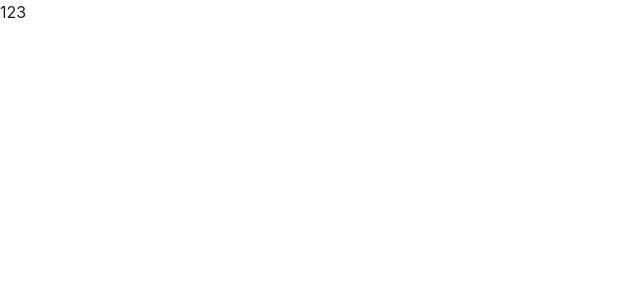
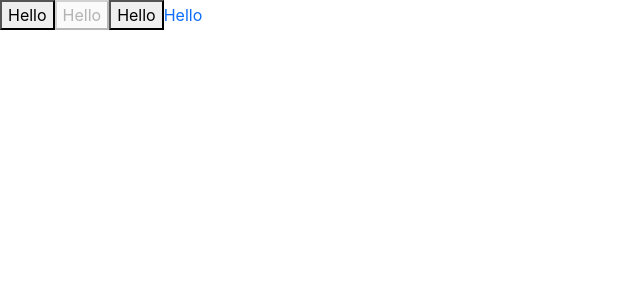
Before and after one commit to adekang/benas-react-ui, a React (Create React App) app: page / in a window 1280 px wide. Shown: the top 300 px of the page, without its empty margins (0-640 px from the left). Built offline with nearby package versions, Linux system fonts and the light colour scheme.

Commit message:
实现button的基本布局

```diff
--- a/package.json
+++ b/package.json
@@ -6,10 +6,12 @@
     "@testing-library/jest-dom": "^5.11.4",
     "@testing-library/react": "^11.1.0",
     "@testing-library/user-event": "^12.1.10",
+    "@types/classnames": "^2.3.1",
     "@types/jest": "^26.0.15",
     "@types/node": "^12.0.0",
     "@types/react": "^17.0.0",
     "@types/react-dom": "^17.0.0",
+    "classnames": "^2.3.1",
     "node-sass": "^6.0.0",
     "react": "^17.0.2",
     "react-dom": "^17.0.2",
--- a/src/App.tsx
+++ b/src/App.tsx
@@ -1,10 +1,14 @@
 import React from 'react';
 import './styles/index.scss';
+import Button, {ButtonSize, ButtonType} from './components/Button/button';
 
 function App() {
   return (
     <div>
-      123
+      <Button>Hello</Button>
+      <Button disabled>Hello</Button>
+      <Button btnType={ButtonType.Primary} size={ButtonSize.Large}>Hello</Button>
+      <Button btnType={ButtonType.Link} href={'www.baidu.com'}>Hello</Button>
     </div>
   );
 }
--- /dev/null
+++ b/src/components/Button/button.tsx
@@ -0,0 +1,59 @@
+import React from 'react';
+import classNames from 'classnames';
+
+export enum ButtonSize {
+  Large = 'lg',
+  Small = 'sm'
+}
+
+export enum ButtonType {
+  Primary = 'primary',
+  Default = 'default',
+  Danger = 'danger',
+  Link = 'link'
+}
+
+interface BaseButtonProps {
+  className?: string;
+  disabled?: boolean;
+  size?: ButtonSize;
+  btnType?: ButtonType;
+  children: React.ReactNode,
+  href?: string;
+}
+
+const Button: React.FC<BaseButtonProps> = (props) => {
+  const {btnType, disabled, size, children, href} = props;
+
+  // btn , btn-lg ,btn-primary
+  const classes = classNames('btn', {
+    [`btn-${btnType}`]: btnType,
+    [`btn-${size}`]: size,
+    'disabled': (btnType === ButtonType.Link) && disabled,
+  });
+
+  if (btnType === ButtonType.Link && href) {
+    return (
+      <a
+        className={classes}
+        href={href}>
+        {children}
+      </a>
+    );
+  } else {
+    return (
+      <button
+        className={classes}
+        disabled={disabled}>
+        {children}
+      </button>
+    );
+  }
+};
+
+Button.defaultProps = {
+  disabled: false,
+  btnType: ButtonType.Default
+};
+
+export default Button;
```
Also changed, not shown: 1 other file (tests, documents, lock files or other folders).
